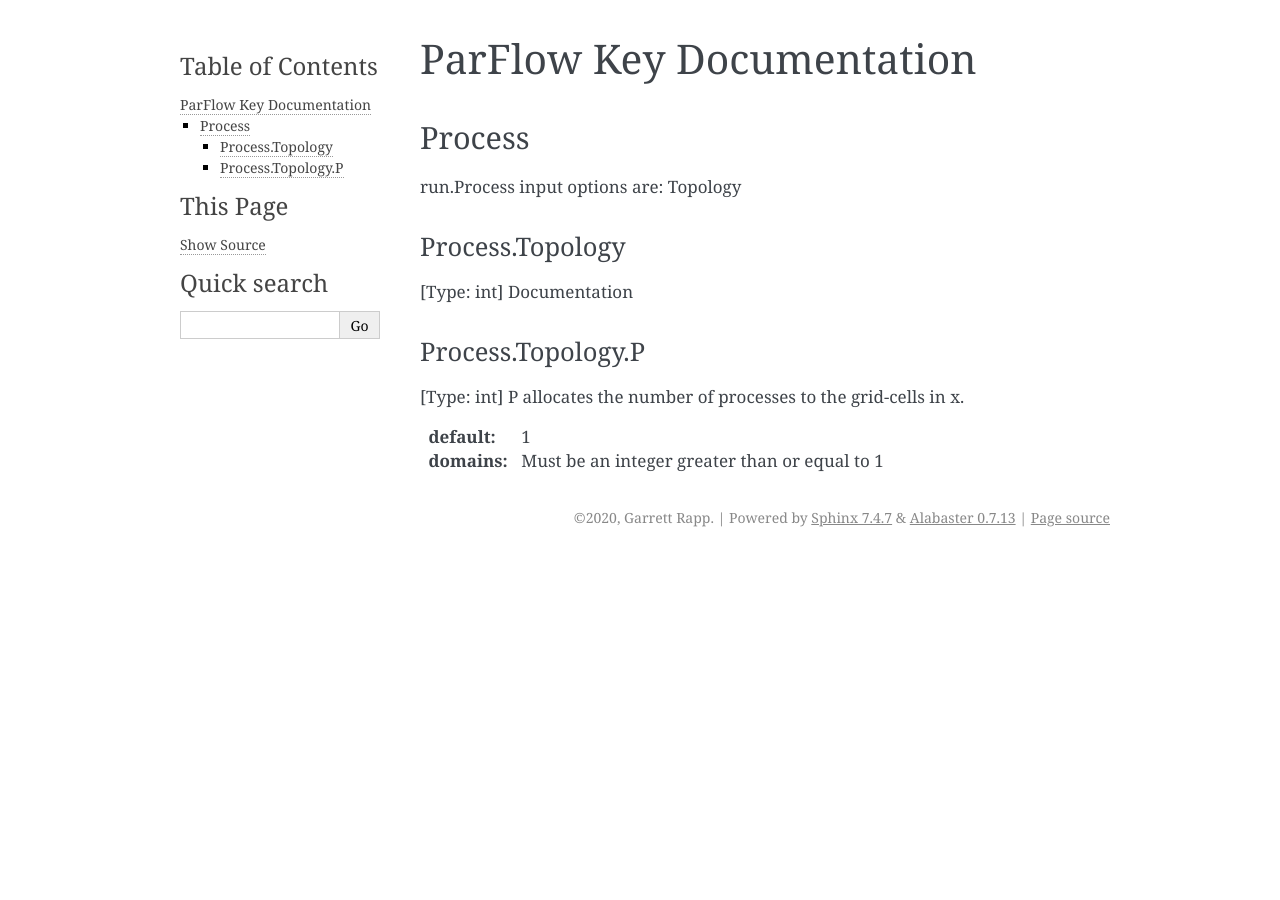
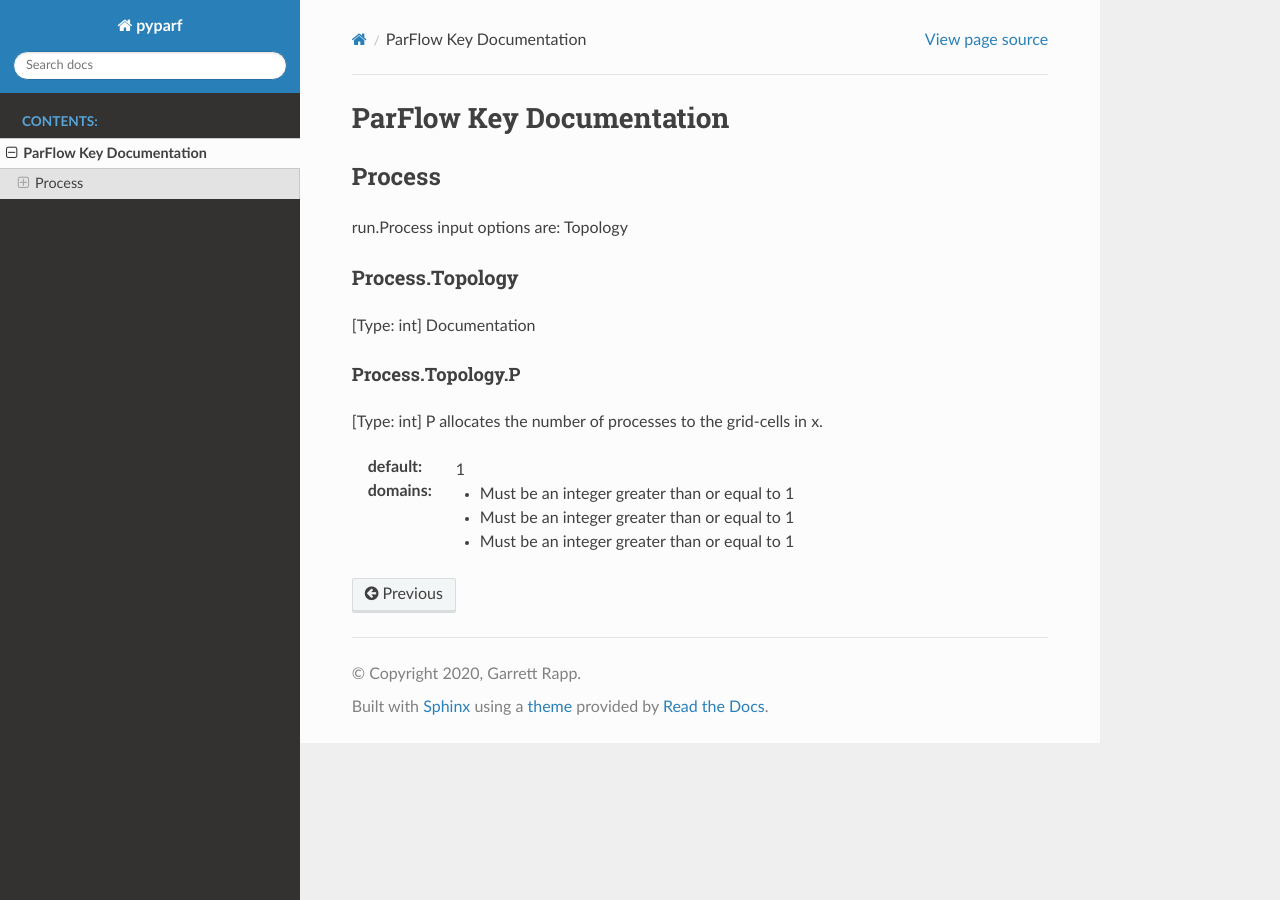
Before and after one commit to grapp1/kw-intern, a Sphinx documentation site: the page built from parflow/docs/parflow_keys.rst, in a window 1280 px wide. Built offline with Sphinx 7.4.7 and the Read the Docs theme 2.0.0, drawn with Linux system fonts in a browser that asks for light colours.

Commit message:
use rtd style

```diff
--- a/parflow/docs/conf.py
+++ b/parflow/docs/conf.py
@@ -13,6 +13,9 @@
 # import os
 # import sys
 # sys.path.insert(0, os.path.abspath('.'))
+
+import sphinx_rtd_theme
+
 
 
 # -- Project information -----------------------------------------------------
@@ -31,6 +34,7 @@ release = '0.0'
 # extensions coming with Sphinx (named 'sphinx.ext.*') or your custom
 # ones.
 extensions = [
+    "sphinx_rtd_theme",
 ]
 
 # Add any paths that contain templates here, relative to this directory.
@@ -47,7 +51,8 @@ exclude_patterns = ['_build', 'Thumbs.db', '.DS_Store']
 # The theme to use for HTML and HTML Help pages.  See the documentation for
 # a list of builtin themes.
 #
-html_theme = 'alabaster'
+# html_theme = 'alabaster'
+html_theme = "sphinx_rtd_theme"
 
 # Add any paths that contain custom static files (such as style sheets) here,
 # relative to this directory. They are copied after the builtin static files,
--- a/parflow/docs/index.rst
+++ b/parflow/docs/index.rst
@@ -7,7 +7,7 @@ Welcome to pyparf's documentation!
 ==================================
 
 .. toctree::
-   :maxdepth: 2
+   :maxdepth: 3
    :caption: Contents:
 
    parflow_keys.rst
--- a/parflow/docs/parflow_keys.rst
+++ b/parflow/docs/parflow_keys.rst
@@ -8,13 +8,17 @@ Process
 run.Process input options are: Topology
 
 Process.Topology
-------------------------
+-----------------
 [Type: int] Documentation
 
 Process.Topology.P
-------------------------
+~~~~~~~~~~~~~~~~~~
 
 [Type: int] P allocates the number of processes to the grid-cells in x.
 
 :default: 1
-:domains: Must be an integer greater than or equal to 1
+
+:domains:
+  - Must be an integer greater than or equal to 1
+  - Must be an integer greater than or equal to 1
+  - Must be an integer greater than or equal to 1
```
